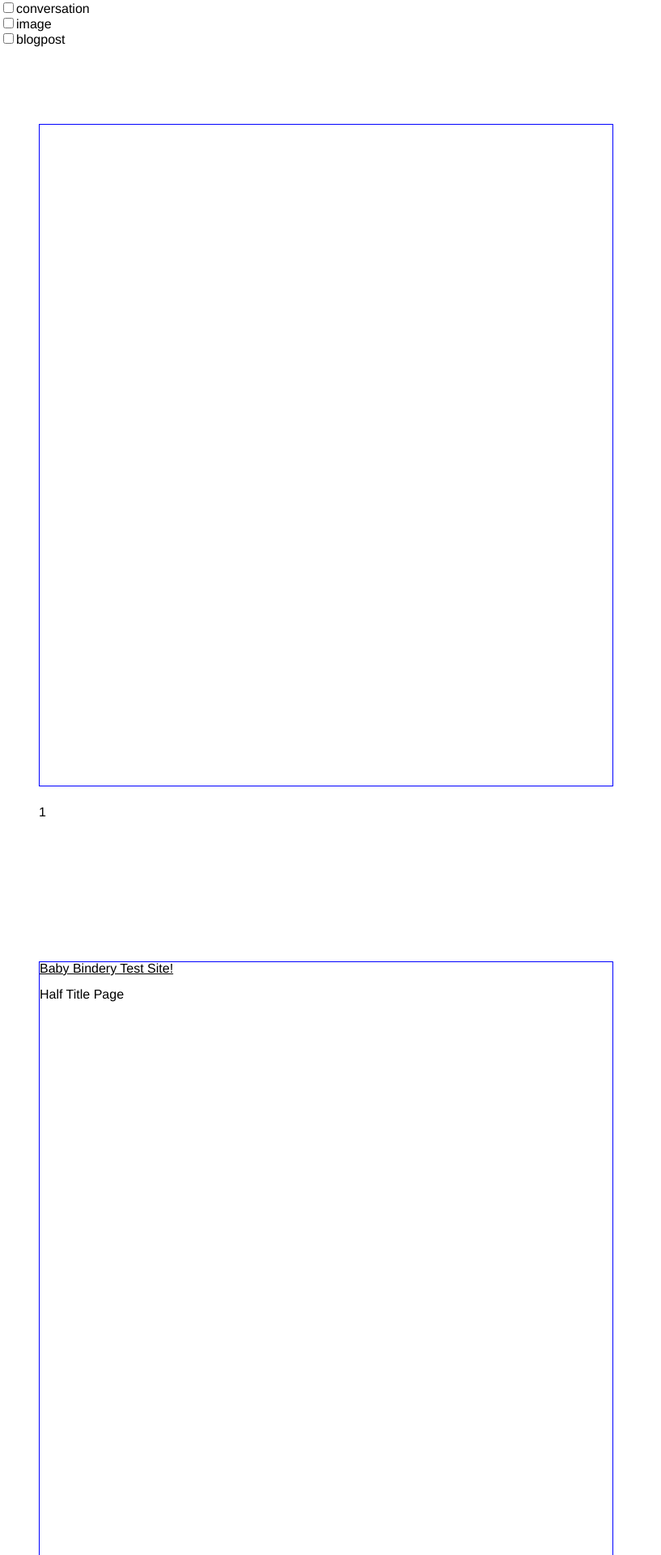
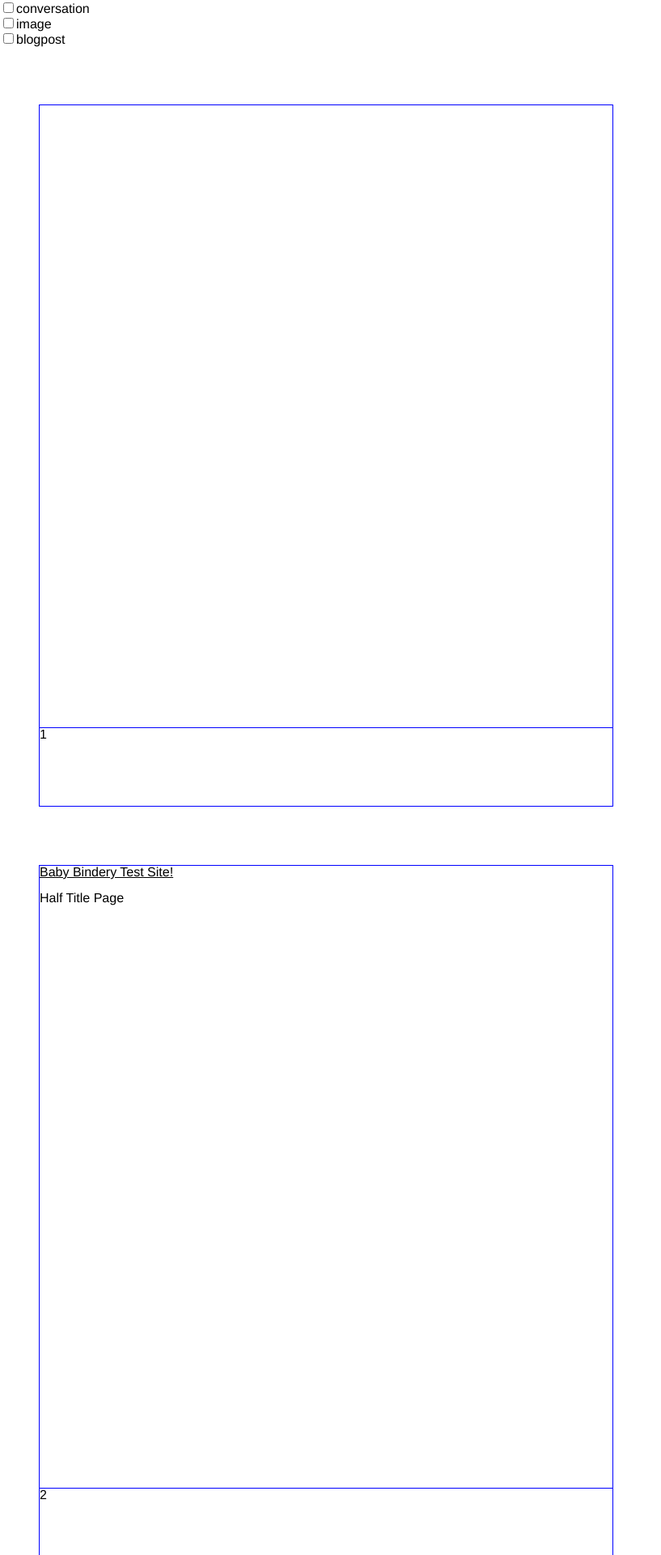
Before and after one commit to thedesignoffice/babybindery, a Jekyll site: the page built from book.html, in a window 1280 px wide. Shown: the top 1920 px of the page at 81% size, without its empty margins (0-817 px from the left). Built offline with Jekyll 4.4.1, drawn with Linux system fonts in a browser that asks for light colours; nearby versions of some CDN libraries.

Commit message:
content break after .content!

```diff
--- a/_layouts/print.html
+++ b/_layouts/print.html
@@ -28,8 +28,10 @@
     <div id="pages">
       <!-- Use Jekyll to make 100 pages, to be trimmed later. -->
       {% for num in (1...100) %}
-      <div class='page-content'></div>
-      <div class='page-footer'>{{ num }}</div>
+      <div class="page">
+        <div class='page-content'></div>
+        <div class='page-footer'>{{ num }}</div>
+      </div>
       {% endfor %}
     </div>
 
--- a/css/book.css
+++ b/css/book.css
@@ -11,26 +11,32 @@
   flow-into: toprint;
 }
 
+#pages{ /* Container for all .page-content divs */
+  margin: 0in 0.5in;
+}
+.page{ /* container for each .page-content and .page-footer */
+  border: 1px solid blue;
+  margin-top: 0.75in;
+  margin-bottom: 0.75in;
+}
+
 .page-content{
   /* Regions container. */
   /* margin & padding only seem to work on the sides in regions.  */
   flow-from: toprint;
-  height: 8.5in; /* This just serves to split up the CSS regions flow. */
+  height: 8in; /* This just serves to split up the CSS regions flow. */
 
   /* Now some white space around pages... */
-  margin-top: 1in;
-  margin-bottom: 0.25in; /* Leave room for footer. */
-  border: 1px solid blue;
 }
 .page-footer{
   height: 1in;
+  border-top: 1px solid blue;
 }
 
-#pages{ /* Container for all .page-content divs */
-  margin: 0in 0.5in;
-}
+
 
 .content{ /* Divs that contain everything coming through book.html */
+  break-after: always;
 }
 
 .blank{
```
